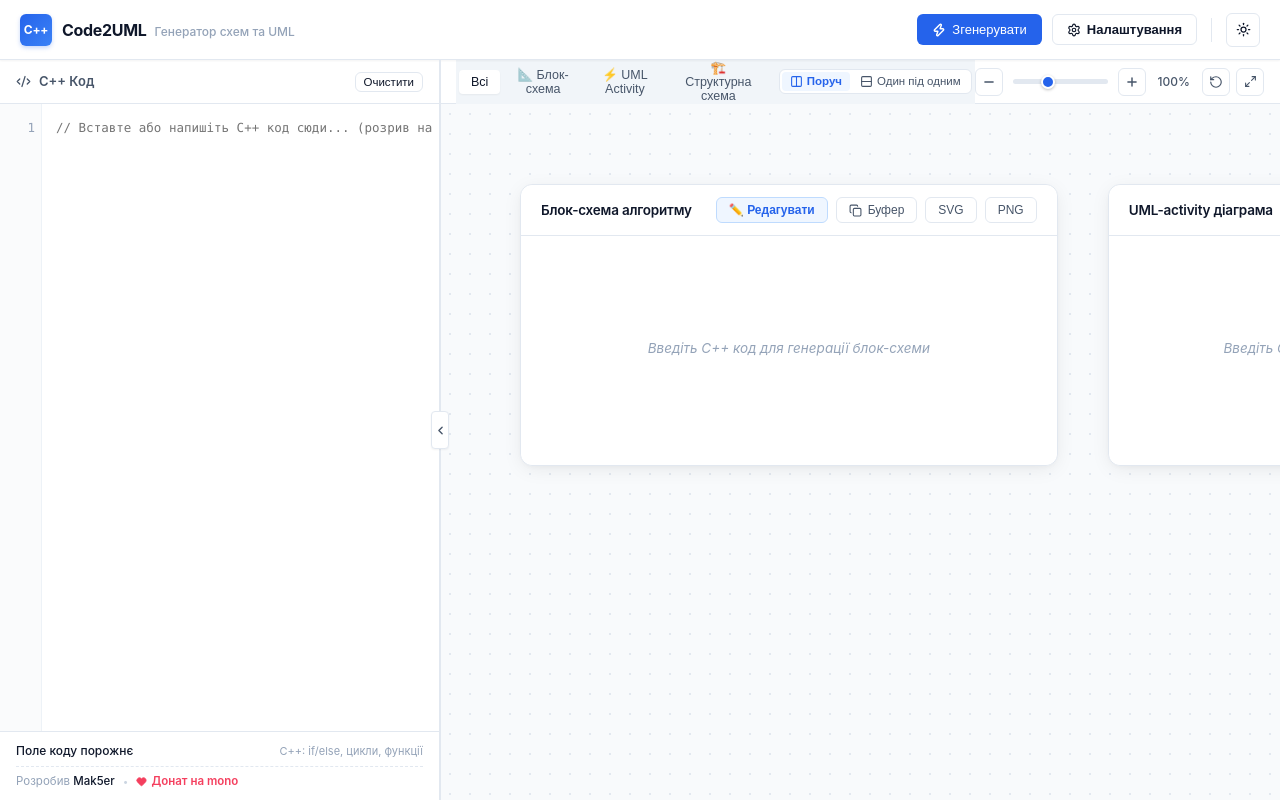
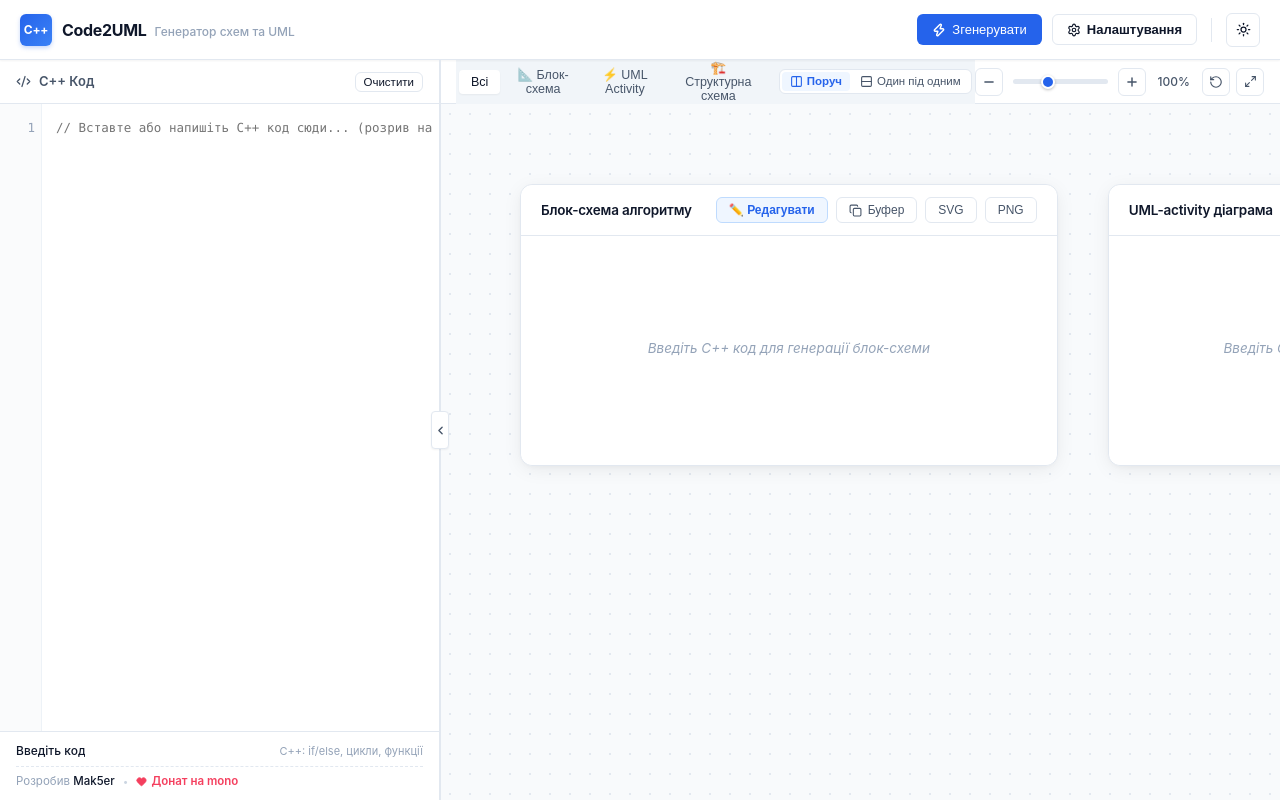
Before and after one commit to Mak5er/code2uml, a React (Vite) app: page / in a window 1280 px wide. Built offline with nearby package versions, Linux system fonts and the light colour scheme.

Commit message:
fix(ui): shorten status text to concise operator count with Ukrainian grammar

```diff
--- a/src/App.jsx
+++ b/src/App.jsx
@@ -30,7 +30,7 @@ function compileCode(
       flowchartSvg: "",
       umlSvg: "",
       structureChartSvg: "",
-      status: "Поле коду порожнє",
+      status: "Введіть код",
       count: 0,
       functions: [],
       activeFunction: "main",
@@ -68,16 +68,14 @@ function compileCode(
   const scRenderer = new StructureChartRenderer(baseAst);
   const scResult = scRenderer.render();
 
-  const funcLabel =
-    baseAst.functions && baseAst.functions.length > 1
-      ? ` (${baseAst.functionName})`
-      : "";
+  const count = ast.length;
+  const opWord = count === 1 ? "оператор" : count >= 2 && count <= 4 ? "оператори" : "операторів";
 
   return {
     flowchartSvg: fcResult.svg,
     umlSvg: umlResult.svg,
     structureChartSvg: scResult.svg,
-    status: `✓ ${ast.length} опер.${funcLabel}`,
+    status: `✓ ${count} ${opWord}`,
     count: ast.length,
     functions: baseAst.functions || [],
     activeFunction: baseAst.functionName || "main",
@@ -131,7 +129,7 @@ export default function App() {
     }
   });
 
-  const [status, setStatus] = useState("Поле коду порожнє");
+  const [status, setStatus] = useState("Введіть код");
   const [flowchartSvg, setFlowchartSvg] = useState("");
   const [umlSvg, setUmlSvg] = useState("");
   const [structureChartSvg, setStructureChartSvg] = useState("");
@@ -275,7 +273,7 @@ export default function App() {
         setFlowchartSvg("");
         setUmlSvg("");
         setStructureChartSvg("");
-        setStatus("Поле коду порожнє");
+        setStatus("Введіть код");
         setFunctions([]);
         setCurrentAst([]);
         if (!silent) showToast("Введіть або вставте C++ код");
```
